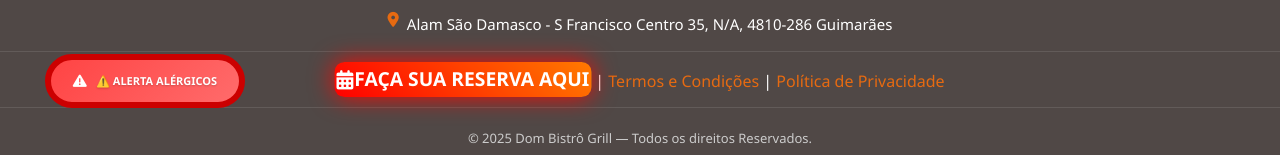
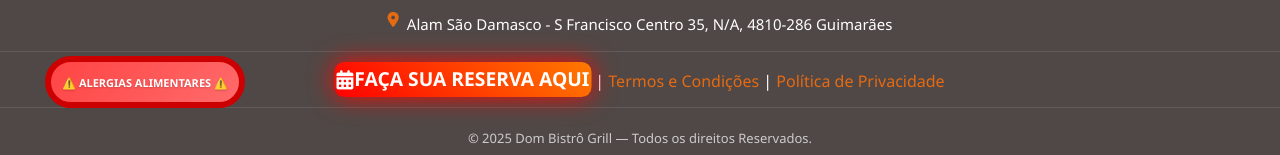
Before and after one commit to Tarsodf/Dom-Bistro-Grill, a plain HTML site: page index.html in a window 1280 px wide. Shown: the part 1448-1603 px from the top of the page. Drawn offline with Linux system fonts and the light colour scheme.

Commit message:
Atualização dos alergicos

```diff
--- a/index.html
+++ b/index.html
@@ -8,7 +8,8 @@
     <link rel="icon" type="image/png" href="fotos/1-1b9578f1.ico">
     <link rel="stylesheet" href="https://cdnjs.cloudflare.com/ajax/libs/font-awesome/6.4.0/css/all.min.css">
     <link rel="stylesheet" href="style.css">
-    </head>
+</head>
+
 <body>
     <!-- Botão do Carrinho Fixo (Topo Direito) -->
     <div id="carrinhoTopoBtn" class="carrinho-topo-btn hidden">
@@ -106,10 +107,14 @@
         <!-- Container do alerta DENTRO do rodapé -->
         <div class="footer-alerta-container">
             <div class="alerta-alergenios-rodape" title="⚠️ INFORMAÇÃO IMPORTANTE SOBRE ALERGIAS">
-                <span class="alerta-icon-rodape">
+
+                <!-- ÍCONE REMOVIDO -->
+                <!-- <span class="alerta-icon-rodape">
                     <i class="fas fa-exclamation-triangle"></i>
-                </span>
-                <span class="alerta-texto-rodape">⚠️ ALERTA ALÉRGICOS</span>
+                </span> -->
+
+                <span class="alerta-texto-rodape">⚠️ ALERGIAS ALIMENTARES ⚠️</span>
+
                 <div class="alerta-tooltip-rodape">
                     <h4>⚠️ ATENÇÃO: ALERGIAS ALIMENTARES</h4>
 
```
